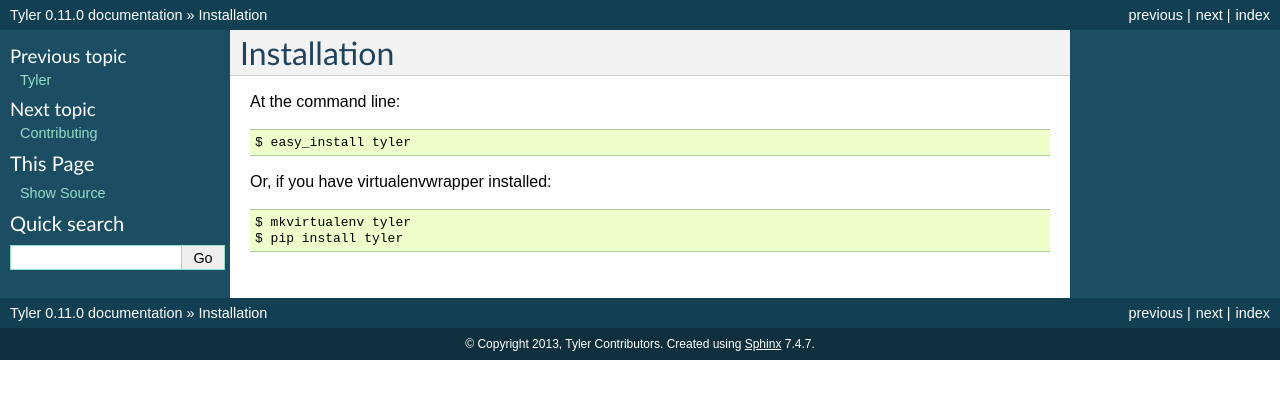
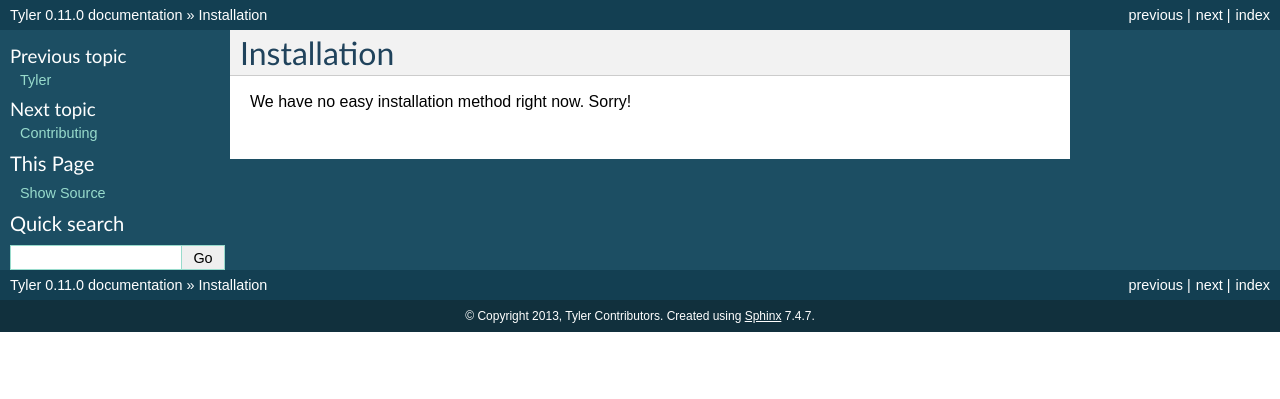
Before and after one commit to researchcompendia/researchcompendia, a Sphinx documentation site: the page built from docs/installation.rst, in a window 1280 px wide. Shown: the top 399 px of the page. Built offline with Sphinx 7.4.7, drawn with Linux system fonts in a browser that asks for light colours; pages that are not in the unit, such as notebooks, are missing from menus.

Commit message:
sadface installation doc

```diff
--- a/docs/installation.rst
+++ b/docs/installation.rst
@@ -2,11 +2,5 @@
 Installation
 ============
 
-At the command line::
 
-    $ easy_install tyler
-
-Or, if you have virtualenvwrapper installed::
-
-    $ mkvirtualenv tyler
-    $ pip install tyler
+We have no easy installation method right now. Sorry!
```
